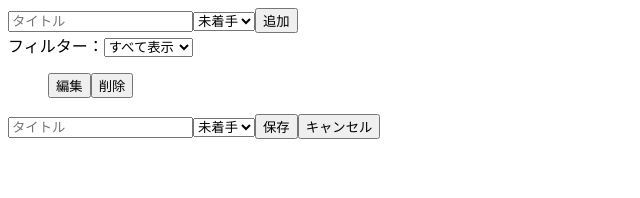
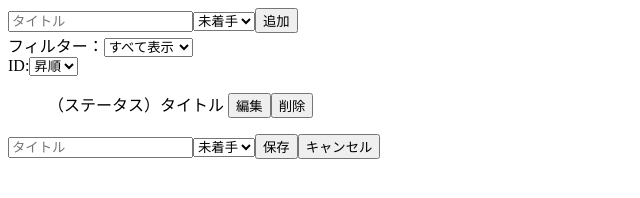
Before and after one commit to anotherkazz/JB2, a plain HTML site: page index.html in a window 1280 px wide. Shown: the whole page, without its empty margins (0-640 px from the left). Drawn offline with nearby package versions, Linux system fonts and the light colour scheme.

Commit message:
プルダウンUI実装

```diff
--- a/index.html
+++ b/index.html
@@ -38,13 +38,25 @@
         :key="filterItem"
         >
         {{ filterItem }}
-        </option>
+      </option>
 
-      </select>
-    </div>
+    </select>
+  </div>
+  <div class="filter">
+    <label for="sort">ID:</label>
+    <select id="sort">
+      <option
+        v-for="sortItem in sortItems"
+        :value="sortItem"
+        :key="sortItem"
+      >
+      {{ sortItem }}
+    </option>
+    </select>
 
     <ul>
       <li>
+        （ステータス）タイトル
         <button>
           編集
         </button>
--- a/js/main.js
+++ b/js/main.js
@@ -8,7 +8,8 @@
   const vue = Vue.createApp({
     data: () => ({
       statusItems: ['未着手', '着手', '完了'],
-      filterItems: ['すべて表示', '未着手','着手', '完了']
+      filterItems: ['すべて表示', '未着手','着手', '完了'],
+      sortItems: ['昇順', '降順']
 
     }),
     // ボダンが押されたときのイベントハンドラ　メソッド
```
